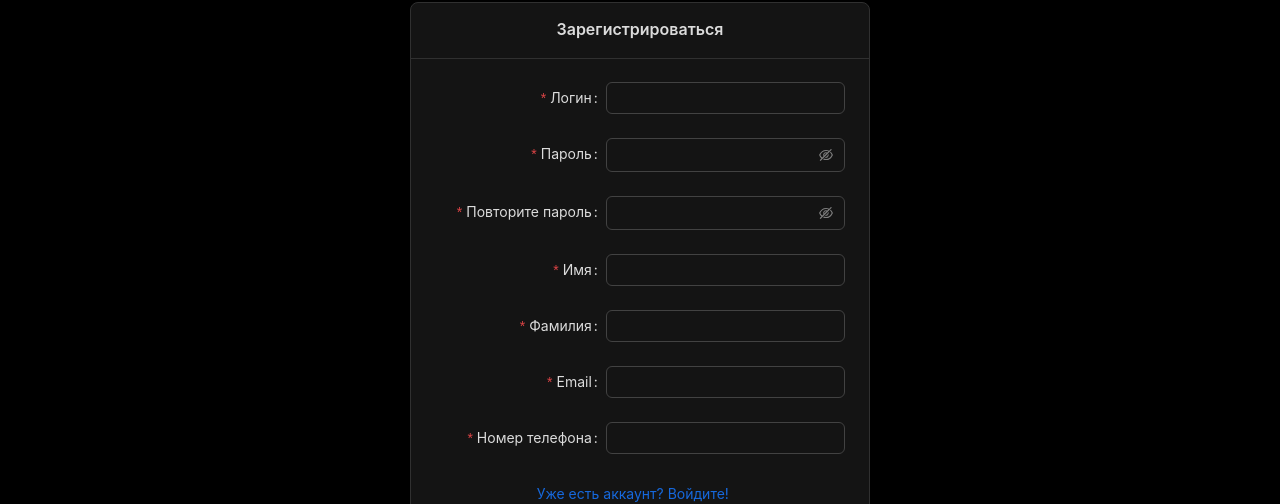
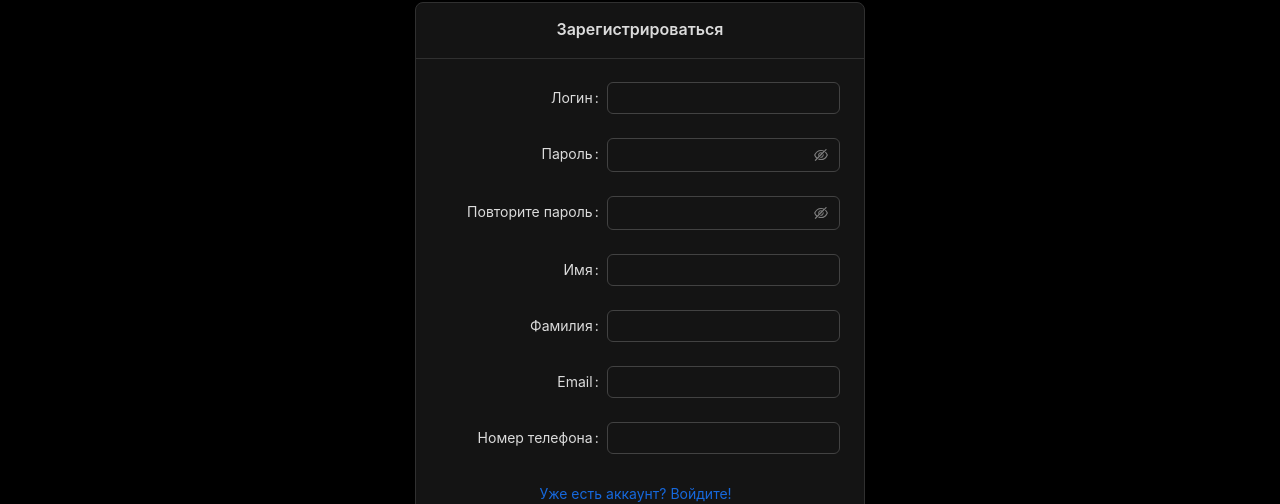
Before and after one commit to AntonAgaro/Starship, a React (Vite) app in the folder packages/client/: page /signin in a window 1280 px wide. Both pictures are taken after a click on the item "/signup". Shown: the part 124-628 px from the top of the page. Built offline with nearby package versions, Linux system fonts and the light colour scheme; no server answers.

Commit message:
Добавил валидацию форм

```diff
--- a/packages/client/src/Modules/SignUpForm/signUpForm.tsx
+++ b/packages/client/src/Modules/SignUpForm/signUpForm.tsx
@@ -6,6 +6,13 @@ import axios from 'axios'
 import { TSignUpData } from '../../Redux/user/types'
 import { asyncSignUp } from '../../Redux/user/userState'
 import { store } from '../../Redux/store'
+import {
+  isValidEmail,
+  isValidLogin,
+  isValidName,
+  isValidPassword,
+  isValidPhone,
+} from '../../Utils/validation'
 
 export const SignUpForm: FC = () => {
   const navigate = useNavigate()
@@ -52,49 +59,168 @@ export const SignUpForm: FC = () => {
         <Form.Item<TSignUpData>
           label="Логин"
           name="login"
-          rules={[{ required: true, message: 'Введите свой логин!' }]}>
+          rules={[
+            () => ({
+              validator(rule, value) {
+                if (!value) {
+                  return Promise.reject(
+                    new Error('Это поле не может быть пустым.')
+                  )
+                }
+                if (!isValidLogin(value)) {
+                  return Promise.reject(
+                    new Error(
+                      'Логин должен быть от 3 до 20 символов и содержать только буквы, цифры, дефис и нижнее подчеркивание.'
+                    )
+                  )
+                }
+                return Promise.resolve()
+              },
+            }),
+          ]}>
           <Input />
         </Form.Item>
 
         <Form.Item<TSignUpData>
           label="Пароль"
           name="password"
-          rules={[{ required: true, message: 'Введите свой пароль!' }]}>
+          rules={[
+            () => ({
+              validator(rule, value) {
+                if (!value) {
+                  return Promise.reject(
+                    new Error('Это поле не может быть пустым.')
+                  )
+                }
+                if (!isValidPassword(value)) {
+                  return Promise.reject(
+                    new Error(
+                      'Пароль должен содержать от 8 до 40 символов и хотя бы одну заглавную букву и цифру.'
+                    )
+                  )
+                }
+
+                return Promise.resolve()
+              },
+            }),
+          ]}>
           <Input.Password className="input-password" />
         </Form.Item>
 
         <Form.Item<TSignUpData>
           label="Повторите пароль"
           name="passwordRepeat"
-          rules={[{ required: true, message: 'Повторите свой пароль!' }]}>
+          rules={[
+            ({ getFieldValue }) => ({
+              validator(rule, value) {
+                if (!value) {
+                  return Promise.reject(
+                    new Error('Это поле не может быть пустым.')
+                  )
+                }
+                if (getFieldValue('password') === value) {
+                  return Promise.resolve()
+                }
+                return Promise.reject(new Error('Пароли не совпадают'))
+              },
+            }),
+          ]}>
           <Input.Password className="input-password" />
         </Form.Item>
 
         <Form.Item<TSignUpData>
           label="Имя"
           name="first_name"
-          rules={[{ required: true, message: 'Введите своё имя!' }]}>
+          rules={[
+            () => ({
+              validator(rule, value) {
+                if (!value) {
+                  return Promise.reject(
+                    new Error('Это поле не может быть пустым.')
+                  )
+                }
+                if (!isValidName(value)) {
+                  return Promise.reject(
+                    new Error(
+                      'Имя должно содержать только буквы, дефисы и пробелы.'
+                    )
+                  )
+                }
+                return Promise.resolve()
+              },
+            }),
+          ]}>
           <Input />
         </Form.Item>
 
         <Form.Item<TSignUpData>
           label="Фамилия"
           name="second_name"
-          rules={[{ required: true, message: 'Введите свою фамилию!' }]}>
+          rules={[
+            () => ({
+              validator(rule, value) {
+                if (!value) {
+                  return Promise.reject(
+                    new Error('Это поле не может быть пустым.')
+                  )
+                }
+                if (!isValidName(value)) {
+                  return Promise.reject(
+                    new Error(
+                      'Фамилия должно содержать только буквы, дефисы и пробелы.'
+                    )
+                  )
+                }
+                return Promise.resolve()
+              },
+            }),
+          ]}>
           <Input />
         </Form.Item>
 
         <Form.Item<TSignUpData>
           label="Email"
           name="email"
-          rules={[{ required: true, message: 'Введите свой email!' }]}>
+          rules={[
+            () => ({
+              validator(rule, value) {
+                if (!value) {
+                  return Promise.reject(
+                    new Error('Это поле не может быть пустым.')
+                  )
+                }
+                if (!isValidEmail(value)) {
+                  return Promise.reject(new Error('Неправильный формат email.'))
+                }
+                return Promise.resolve()
+              },
+            }),
+          ]}>
           <Input />
         </Form.Item>
 
         <Form.Item<TSignUpData>
           label="Номер телефона"
           name="phone"
-          rules={[{ required: true, message: 'Введите свой номер!' }]}>
+          rules={[
+            () => ({
+              validator(rule, value) {
+                if (!value) {
+                  return Promise.reject(
+                    new Error('Это поле не может быть пустым.')
+                  )
+                }
+                if (!isValidPhone(value)) {
+                  return Promise.reject(
+                    new Error(
+                      'Неправильный формат номера телефона. Допустимы только цифры и символ + в начале.'
+                    )
+                  )
+                }
+                return Promise.resolve()
+              },
+            }),
+          ]}>
           <Input />
         </Form.Item>
         {errorMessage ? (
--- a/packages/client/src/Pages/Profile/Modules/MainInfo/Modules/EditInfoForm/EditInfoForm.tsx
+++ b/packages/client/src/Pages/Profile/Modules/MainInfo/Modules/EditInfoForm/EditInfoForm.tsx
@@ -6,6 +6,12 @@ import { TProfileInfo } from '../../../../../../types'
 import { asyncChangeProfile } from '../../../../../../Redux/user/userState'
 import axios from 'axios'
 import { TChangeProfile } from '../../../../../../Redux/user/types'
+import {
+  isValidEmail,
+  isValidLogin,
+  isValidName,
+  isValidPhone,
+} from '../../../../../../Utils/validation'
 
 const EditInfoForm = () => {
   const [form] = Form.useForm()
@@ -36,42 +42,146 @@ const EditInfoForm = () => {
           label="Логин"
           name="login"
           initialValue={currentProfile.login}
-          rules={[{ required: true, message: 'Введите свой логин!' }]}>
+          rules={[
+            () => ({
+              validator(rule, value) {
+                if (!value) {
+                  return Promise.reject(
+                    new Error('Это поле не может быть пустым.')
+                  )
+                }
+                if (!isValidLogin(value)) {
+                  return Promise.reject(
+                    new Error(
+                      'Логин должен быть от 3 до 20 символов и содержать только буквы, цифры, дефис и нижнее подчеркивание.'
+                    )
+                  )
+                }
+                return Promise.resolve()
+              },
+            }),
+          ]}>
           <Input />
         </Form.Item>
         <Form.Item
           label="Отображаемое имя"
           name="display_name"
           initialValue={currentProfile.display_name}
-          rules={[{ required: true, message: 'Введите свое имя!' }]}>
+          rules={[
+            () => ({
+              validator(rule, value) {
+                if (!value) {
+                  return Promise.reject(
+                    new Error('Это поле не может быть пустым.')
+                  )
+                }
+                if (!isValidName(value)) {
+                  return Promise.reject(
+                    new Error(
+                      'Имя должно содержать только буквы, дефисы и пробелы.'
+                    )
+                  )
+                }
+                return Promise.resolve()
+              },
+            }),
+          ]}>
           <Input />
         </Form.Item>
         <Form.Item
           label="Имя"
           name="first_name"
           initialValue={currentProfile.first_name}
-          rules={[{ required: true, message: 'Введите своё имя!' }]}>
+          rules={[
+            () => ({
+              validator(rule, value) {
+                if (!value) {
+                  return Promise.reject(
+                    new Error('Это поле не может быть пустым.')
+                  )
+                }
+                if (!isValidName(value)) {
+                  return Promise.reject(
+                    new Error(
+                      'Имя должно содержать только буквы, дефисы и пробелы.'
+                    )
+                  )
+                }
+                return Promise.resolve()
+              },
+            }),
+          ]}>
           <Input />
         </Form.Item>
         <Form.Item
           label="Фамилия"
           name="second_name"
           initialValue={currentProfile.second_name}
-          rules={[{ required: true, message: 'Введите свою фамилию!' }]}>
+          rules={[
+            () => ({
+              validator(rule, value) {
+                if (!value) {
+                  return Promise.reject(
+                    new Error('Это поле не может быть пустым.')
+                  )
+                }
+                if (!isValidName(value)) {
+                  return Promise.reject(
+                    new Error(
+                      'Фамилия должно содержать только буквы, дефисы и пробелы.'
+                    )
+                  )
+                }
+                return Promise.resolve()
+              },
+            }),
+          ]}>
           <Input />
         </Form.Item>
         <Form.Item
           label="Номер телефона"
           name="phone"
           initialValue={currentProfile.phone}
-          rules={[{ required: true, message: 'Введите свой номер!' }]}>
+          rules={[
+            () => ({
+              validator(rule, value) {
+                if (!value) {
+                  return Promise.reject(
+                    new Error('Это поле не может быть пустым.')
+                  )
+                }
+                if (!isValidPhone(value)) {
+                  return Promise.reject(
+                    new Error(
+                      'Неправильный формат номера телефона. Допустимы только цифры и символ + в начале.'
+                    )
+                  )
+                }
+                return Promise.resolve()
+              },
+            }),
+          ]}>
           <Input />
         </Form.Item>
         <Form.Item
           label="Почта"
           name="email"
           initialValue={currentProfile.email}
-          rules={[{ required: true, message: 'Введите свою почту!' }]}>
+          rules={[
+            () => ({
+              validator(rule, value) {
+                if (!value) {
+                  return Promise.reject(
+                    new Error('Это поле не может быть пустым.')
+                  )
+                }
+                if (!isValidEmail(value)) {
+                  return Promise.reject(new Error('Неправильный формат email.'))
+                }
+                return Promise.resolve()
+              },
+            }),
+          ]}>
           <Input type="email" />
         </Form.Item>
         <Form.Item>
--- a/packages/client/src/Pages/Profile/Modules/PasswordChange/Modules/PasswordChangeForm/PasswordChangeForm.tsx
+++ b/packages/client/src/Pages/Profile/Modules/PasswordChange/Modules/PasswordChangeForm/PasswordChangeForm.tsx
@@ -3,6 +3,7 @@ import { Form, Button, Input, message } from 'antd'
 import { TChangePassword } from '../../../../../../Redux/user/types'
 import axios from 'axios'
 import UserApi from '../../../../../../Api/user'
+import { isValidPassword } from '../../../../../../Utils/validation'
 
 type PasswordChangeFormValues = {
   oldPassword: string
@@ -65,6 +66,13 @@ const PasswordChangeForm = () => {
                     new Error('Это поле не может быть пустым.')
                   )
                 }
+                if (!isValidPassword(value)) {
+                  return Promise.reject(
+                    new Error(
+                      'Пароль должен содержать от 8 до 40 символов и хотя бы одну заглавную букву и цифру.'
+                    )
+                  )
+                }
                 if (getFieldValue('oldPassword') === value) {
                   return Promise.reject(
                     new Error('Текущий и новый пароли совпадают')
--- /dev/null
+++ b/packages/client/src/Utils/validation.ts
@@ -0,0 +1,24 @@
+export function isValidName(name: string): boolean {
+  const nameRegex = /^[А-ЯЁA-Zа-яёa-z\- ]+$/
+  return nameRegex.test(name)
+}
+
+export function isValidLogin(login: string): boolean {
+  const loginRegex = /^(?!^\d+$)[\w-]{3,20}$/
+  return loginRegex.test(login)
+}
+
+export function isValidEmail(email: string): boolean {
+  const emailRegex = /^[A-Za-z0-9._%+-]+@[A-Za-z0-9.-]+\.[A-Za-z]{2,}$/
+  return emailRegex.test(email)
+}
+
+export function isValidPassword(password: string): boolean {
+  const passwordRegex = /^(?=.*[A-Z])(?=.*\d).{8,40}$/
+  return passwordRegex.test(password)
+}
+
+export function isValidPhone(phone: string): boolean {
+  const phoneRegex = /^\+?\d{10,15}$/
+  return phoneRegex.test(phone)
+}
```
